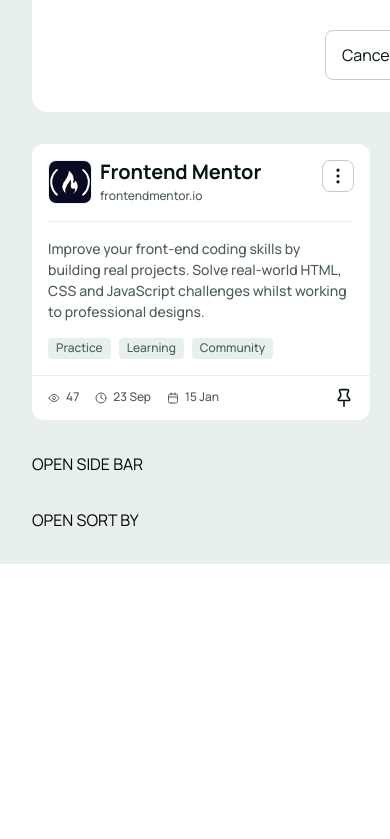
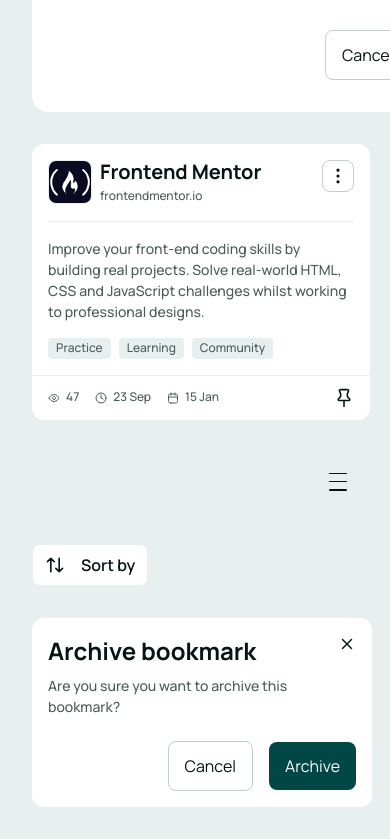
Before and after one commit to Rodcosta85/bookmark-manager, a React (Vite) app: page /home in a window 390 px wide. Shown: the part 860-1699 px from the top of the page. Before the commit the page ends 1424 px from the top, so only its background shows below. Built offline with nearby package versions, Linux system fonts and the light colour scheme.

Commit message:
hamburger menu created; "sort by" button created; archive/delete button created; dynamic styles implemented on the side bar;

```diff
--- a/src/App.tsx
+++ b/src/App.tsx
@@ -1,16 +1,15 @@
-import { useEffect } from "react"
 import { type MouseEvent } from "react"
 import useBookmarks from "./hooks/useBookmark"
 // import type { DataTypes } from "./types/dataTypes"
-import themes from './styles/styles'
 import ProfileDropdown from "./components/profileDropdown"
-import InputComp from "./components/inputComp"
-import TextareaComp from "./components/textareaComp"
 import AddBookmark from "./components/addBookmark"
 import MappedCard from "./components/mappedCard"
 import SidebarComp from "./components/sidebarComp"
-import SortBy from './components/sortBy'
-import whiteSun from './assets/icon-white-sun.svg'
+import SortBy from "./components/sortBy"
+import SortButton from "./components/Buttons/sortButton"
+import HambMenu from "./components/Buttons/hambMenu"
+import DialogModal from "./components/dialogModal"
+
 
 function App() {
 
@@ -31,37 +30,29 @@
     setSortDropdown()
   }
 
-
-
-
   return (
     <div className={`font-manrope flex flex-col gap-8 p-8 relative
     ${activeTheme.bg}`}>
       <ProfileDropdown />
       <AddBookmark />
       <MappedCard handleCardDropdown={handleCardDropdown} />
-      <button
-        onClick={handleSideBar}
-        type="button"
-        className="w-fit cursor-pointer">
-        OPEN SIDE BAR
-      </button>
+      <HambMenu handleSideBar={handleSideBar} />
       {sidebar ?
         <SidebarComp handleSidebar={handleSideBar} />
         :
         null
       }
-      <div className="relative w-fit">
-        <button
-          onClick={handleSortDropdown}
-          type="button"
-          className="w-fit cursor-pointer">OPEN SORT BY</button>
+      <div className="flex flex-col gap-2.5 w-fit h-fit">
+        <SortButton handleSortDropdown={handleSortDropdown} />
+        {sortDropdown ?
+          <SortBy />
+          :
+          null
+        }
       </div>
-      {sortDropdown ?
-        <SortBy />
-        :
-        null
-      }
+      <DialogModal
+        title="Archive bookmark"
+        subtitle="Are you sure you want to archive this bookmark?" />
     </div>
 
   )
--- /dev/null
+++ b/src/components/Buttons/hambMenu.tsx
@@ -0,0 +1,42 @@
+import useBookmarks from "../../hooks/useBookmark"
+
+interface HambMenuProps {
+    handleSideBar: (e: any) => void
+}
+
+const hambMenu: React.FC<HambMenuProps> = ({ handleSideBar }) => {
+
+    const { activeTheme, sidebar } = useBookmarks()
+
+    return (
+        <div className={`flex justify-end items-center w-full h-15`}>
+            <button
+            onClick={handleSideBar}
+            type="button"
+            className={`flex flex-col justify-between
+            w-10 h-10 p-125
+            rounded-8
+            border ${activeTheme.cardBorder}
+            cursor-pointer`}>
+                <div className={`w-full h-[1.5px]
+                    rounded-full
+                    border-none
+                    ${activeTheme.hambBg}
+                    transition-transform duration-200 ease-in-out ${sidebar && 'transform rotate-45 translate-y-[8px]'}`}></div>
+                <div className={`w-full h-[1.5px]
+                    rounded-full
+                    border-none
+                    ${activeTheme.hambBg}
+                    ${sidebar ? 'opacity-0' : 'opacity-100'}`}></div>
+                <div className={`w-full h-[1.5px]
+                    rounded-full
+                    border-none
+                    ${activeTheme.hambBg}
+                    transition-transform duration-200 ease-in-out ${sidebar && 'transform -rotate-45 -translate-y-[8px]'}`}></div>
+            </button>
+        </div>
+
+    )
+}
+
+export default hambMenu
--- /dev/null
+++ b/src/components/Buttons/sortButton.tsx
@@ -0,0 +1,28 @@
+import useBookmarks from "../../hooks/useBookmark"
+
+interface sortButtonProps {
+    handleSortDropdown: (e: any) => void
+}
+
+const sortButton: React.FC<sortButtonProps> = ({ handleSortDropdown }) => {
+
+    const { activeTheme } = useBookmarks()
+
+    return (
+        <button
+        onClick={handleSortDropdown}
+        type="button"
+        className={`flex justify-between items-center gap-200
+        w-fit h-10.5 pl-150 pr-150 pt-125 pb-125
+        rounded-8
+        border ${activeTheme.cardBorder}
+        ${activeTheme.cardBg}
+        text-preset-3 ${activeTheme.paragraphTwo}
+        cursor-pointer`}>
+            <img src={activeTheme.iconSort} alt="two arrows, one pointing up, the other point down" />
+            Sort by
+        </button>
+    )
+}
+
+export default sortButton
--- a/src/components/InputComp.tsx
+++ b/src/components/InputComp.tsx
@@ -21,8 +21,8 @@
         />
         <input
         type="text"
-        placeholder='Search'
-        className={`text-preset-4-medium ${activeTheme.paragraphTwo}
+        placeholder={label === 'Tags *' ? 'e.g. design, learning, tools' : 'Search'}
+        className={`text-preset-4-medium ${activeTheme.paragraphTwo} placeholder-${activeTheme.paragraphOne}
         focus:outline-none border-none
         bg-transparent`}
         />
--- a/src/components/TextareaComp.tsx
+++ b/src/components/TextareaComp.tsx
@@ -35,7 +35,10 @@
           />
           <textarea
             placeholder='Search'
-            className='text-preset-4-medium focus:outline-none border-none bg-transparent w-full'
+            className={`w-full
+            text-preset-4-medium ${activeTheme.paragraphTwo} placeholder-${activeTheme.paragraphOne}
+            focus:outline-none border-none
+            bg-transparent`}
             onChange={handleCharCount}
           />
         </div>
--- /dev/null
+++ b/src/components/dialogModal.tsx
@@ -0,0 +1,45 @@
+import useBookmarks from "../hooks/useBookmark"
+import GreenButton from "./Buttons/greenButton"
+import BorderButton from "./Buttons/borderButton"
+
+interface DialogModalProps {
+    title: string,
+    subtitle: string,
+}
+
+const dialogModal: React.FC<DialogModalProps> = ({ title, subtitle }) => {
+
+    const { activeTheme } = useBookmarks()
+
+    return (
+        <div className={`flex flex-col gap-300
+        w-[340px] p-200
+        rounded-12
+        ${activeTheme.cardBg}`}>
+
+            {/* titulos e botao de fechar */}
+            <div className="flex justify-between items-start">
+
+                {/* title e subtitle */}
+                <div className="flex flex-col gap-100">
+                    <h2 className={`text-preset-1 ${activeTheme.headerText}`}>{title}</h2>
+                    <p className={`text-preset-4-medium ${activeTheme.paragraphOne}`}>{subtitle}</p>
+                </div>
+                {/* title e subtitle */}
+
+                <button className="w-5 h-5 cursor-pointer">
+                    <img src={activeTheme.iconClose} alt="an X button" />
+                </button>
+            </div>
+            {/* titulos e botao de fechar */}
+
+            <div className="flex justify-end items-center gap-200
+            w-full">
+                <BorderButton label="Cancel" />
+                <GreenButton label="Archive" />
+            </div>
+        </div>
+    )
+}
+
+export default dialogModal
--- a/src/components/mappedCard.tsx
+++ b/src/components/mappedCard.tsx
@@ -27,7 +27,7 @@
                         <img
                             src={FreeCodeCamp}
                             alt=""
-                            className="w-11 h-11 rounded-8 border border-light-neutral-100"
+                            className={`w-11 h-11 rounded-8 border ${activeTheme.cardBorder}`}
                         />
                         <div className="flex flex-col gap-050">
                             <h2 className={`text-preset-2 ${activeTheme.headerText}`}>Frontend Mentor</h2>
--- a/src/components/sidebarComp.tsx
+++ b/src/components/sidebarComp.tsx
@@ -1,5 +1,4 @@
 import useBookmarks from "../hooks/useBookmark"
-import iconCheck from './../assets/icon-check.svg'
 
 interface sidebarProps {
     handleSidebar: (e: any) => void
@@ -7,7 +6,7 @@
 
 const SidebarComp: React.FC<sidebarProps> = ({ handleSidebar }) => {
 
-    const { bookmarks, contentType, currentTheme, setHomeArchived } = useBookmarks()
+    const { bookmarks, contentType, activeTheme, setHomeArchived } = useBookmarks()
 
     const allTags = bookmarks.flatMap(item => item.tags);
     console.log(allTags);
@@ -26,19 +25,19 @@
         <div className={`fixed top-0 left-0 z-99
         w-screen h-screen
         bg-[#00000083]`}>
-            <div className="flex flex-col gap-300
+            <div className={`flex flex-col gap-300
             w-74 h-screen p-250
-            bg-white">
+            ${activeTheme.cardBg}`}>
 
                 {/* img + btn */}
                 <div className="flex justify-between items-start
                 P-125">
-                    <img src={`${currentTheme.logo}`} alt="the logo for Bookmark Manager" />
+                    <img src={activeTheme.logo} alt="the logo for Bookmark Manager" />
                     <button
                         type="button"
                         onClick={handleSidebar}
                         className="cursor-pointer">
-                        <img src={currentTheme.iconClose} alt="" />
+                        <img src={activeTheme.iconClose} alt="" />
                     </button>
                 </div>
                 {/* img + btn */}
@@ -52,10 +51,10 @@
                         className={`flex justify-start items-center gap-150
                         w-full pl-150 pr-150 pt-100 pb-100
                         rounded-6
-                        ${contentType === 'home' ? 'bg-light-neutral-100' : 'bg-transparent transtion-colors durantion-200 ease-in-out'}
-                        text-preset-3 text-light-neutral-900
+                        ${contentType === 'home' ? `${activeTheme.secondaryBg}` : 'bg-transparent transtion-colors durantion-200 ease-in-out'}
+                        text-preset-3 ${activeTheme.paragraphOne}
                         cursor-pointer`}>
-                            <img src={`${currentTheme.iconHome}`} alt="" />
+                            <img src={activeTheme.iconHome} alt="" />
                             Home
                         </button>
                         <button
@@ -63,10 +62,10 @@
                         className={`flex justify-start items-center gap-150
                         w-full pl-150 pr-150 pt-100 pb-100
                         rounded-6
-                        ${contentType === 'archived' ? 'bg-light-neutral-100' : 'bg-transparent transition-colors durantion-200 ease-in-out'}
-                        text-preset-3 text-light-neutral-900
+                        ${contentType === 'archived' ? `${activeTheme.secondaryBg} ${activeTheme.paragraphTwo}` : `${activeTheme.paragraphOne} bg-transparent transition-colors durantion-200 ease-in-out`}
+                        text-preset-3
                         cursor-pointer`}>
-                            <img src={`${currentTheme.iconArchive}`} alt="" />
+                            <img src={activeTheme.iconArchive} alt="" />
                             Archived
                         </button>
                     </div>
@@ -86,32 +85,28 @@
                                 >
                                     {/* checkbox + label */}
                                     <div className="flex items-center gap-100">
-                                        <button className="flex justify-center items-center
-                                    w-4 h-4
-                                    rounded-4
-                                    border border-light-neutral-500
-                                    cursor-pointer">
-                                            <img src={iconCheck} alt="" />
+                                        <button className={`flex justify-center items-center gap-100
+                                        w-4 h-4
+                                        rounded-4
+                                        border ${activeTheme.inputBorder}
+                                        cursor-pointer`}>
+                                            <img src={activeTheme.iconCheck} alt="a check icon" />
                                         </button>
-                                        <p className="text-preset-3 text-light-neutral-800">{item}</p>
+                                        <p className={`text-preset-3 ${activeTheme.paragraphOne}`}>{item}</p>
                                     </div>
                                     {/* checkbox + label */}
 
-                                    <p className="pt-025 pb-025 pl-100 pr-100
+                                    <p className={`pt-025 pb-025 pl-100 pr-100
                                     rounded-full
-                                    bg-light-neutral-100
-                                    border border-light-neutral-300
-                                    text-center text-preset-5 text-light-neutral-800
-                                    ">
+                                    ${activeTheme.tagBg}
+                                    border ${activeTheme.cardBorder}
+                                    text-center text-preset-5 ${activeTheme.paragraphOne}`}>
                                         {elementCount[item]}
                                     </p>
                                 </div>
                             ))}
                             {/* checkbox/label + numero de ocorrencias */}
                         </div>
-
-
-
                     </div>
                     {/* tags */}
 
--- a/src/styles/styles.ts
+++ b/src/styles/styles.ts
@@ -36,6 +36,8 @@
 import darkCheck from './../assets/icon-check-dark.svg'
 import lightMagGlass from './../assets/icon-search.svg'
 import darkMagGlass from './../assets/icon-search-dark.svg'
+import lightSort from './../assets/icon-sort.svg'
+import darkSort from './../assets/icon-sort-dark.svg'
 
 
 
@@ -48,6 +50,7 @@
         quaternaryBg: 'bg-light-neutral-500',
         tagBg: 'bg-light-neutral-100',
         cardBg: 'bg-white',
+        hambBg: 'bg-light-neutral-900',
         logo: lightThemeLogo,
         headerText: 'text-light-neutral-900',
         paragraphOne: 'text-light-neutral-800',
@@ -74,7 +77,8 @@
         iconVisit: lightVisit,
         iconEdit: lightEdit,
         iconCheck: lightCheck,
-        iconSearch: lightMagGlass
+        iconSearch: lightMagGlass,
+        iconSort: lightSort
     },
     {
         mode: 'dark',
@@ -84,6 +88,7 @@
         quaternaryBg: '',
         tagBg: 'bg-dark-neutral-600',
         cardBg: 'bg-dark-neutral-800',
+        hambBg: 'bg-white',
         logo: darkThemeLogo,
         headerText: 'text-white',
         paragraphOne: 'text-dark-neutral-100',
@@ -110,7 +115,8 @@
         iconVisit: darkVisit,
         iconEdit: darkEdit,
         iconCheck: darkCheck,
-        iconSearch: darkMagGlass
+        iconSearch: darkMagGlass,
+        iconSort: darkSort
     }
 ]
 
--- a/src/types/themeTypes.ts
+++ b/src/types/themeTypes.ts
@@ -6,6 +6,7 @@
     quaternaryBg: string,
     cardBg: string,
     tagBg: string,
+    hambBg: string,
     logo: string,
     headerText: string,
     paragraphOne: string,
@@ -32,5 +33,6 @@
     iconVisit: string,
     iconEdit: string,
     iconCheck: string,
-    iconSearch: string
+    iconSearch: string,
+    iconSort: string
 }
```
Also changed, not shown: src/components/ProfileDropdown.tsx (+3 -4 lines), src/components/dropdownMappedCard.tsx (+21 -21 lines), src/assets/icon-sort-dark.svg (added).
